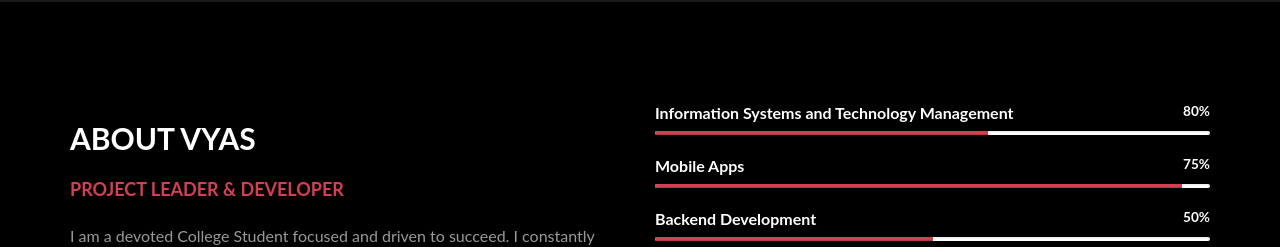
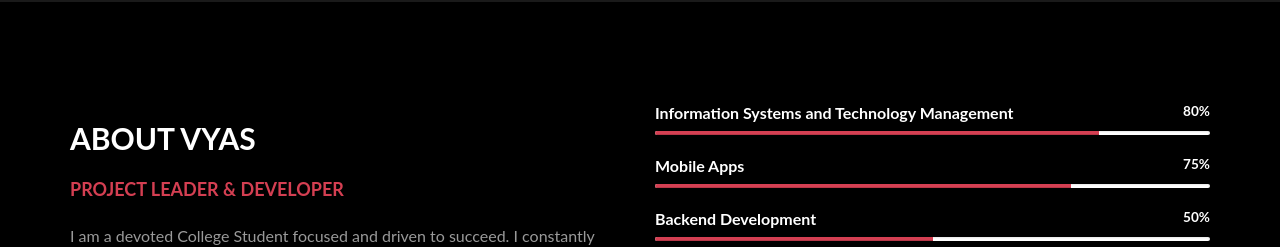
Before and after one commit to vkrishnan23/personalsite, a plain HTML site: page index.html in a window 1280 px wide. Shown: the part 1160-1407 px from the top of the page. Drawn offline with Linux system fonts and the light colour scheme.

Commit message:
Update index.html

```diff
--- a/index.html
+++ b/index.html
@@ -115,11 +115,11 @@
 					<div class="col-md-6 col-xs-11 wow fadeInRight" data-wow-delay="0.9s">
 							<span>Information Systems and Technology Management <small>80%</small></span>
 							<div class="progress">
-								<div class="progress-bar progress-bar-danger" role="progressbar" aria-valuenow="60" aria-valuemin="0" aria-valuemax="100" style="width: 60%;"></div>
+								<div class="progress-bar progress-bar-danger" role="progressbar" aria-valuenow="60" aria-valuemin="0" aria-valuemax="100" style="width: 80%;"></div>
 							</div>
 						<span>Mobile Apps <small>75%</small></span>
 							<div class="progress">
-								<div class="progress-bar progress-bar-danger" role="progressbar" aria-valuenow="80" aria-valuemin="0" aria-valuemax="100" style="width: 95%;"></div>
+								<div class="progress-bar progress-bar-danger" role="progressbar" aria-valuenow="80" aria-valuemin="0" aria-valuemax="100" style="width: 75%;"></div>
 							</div>
 						<span>Backend Development <small>50%</small></span>
 							<div class="progress">
```
